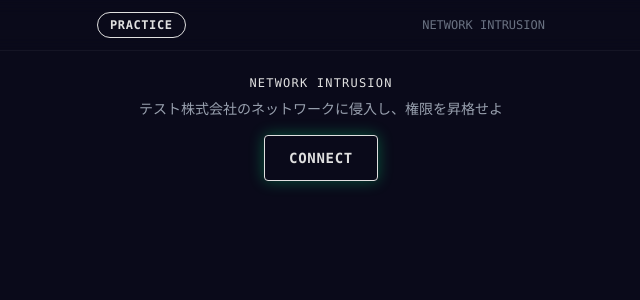
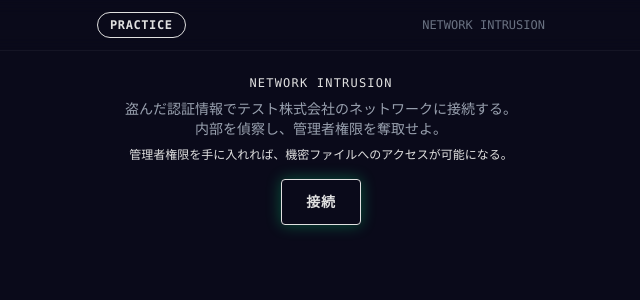
Before and after one commit to Ai0202/cyber-security-game, a Next.js app: page /component/network-intrusion in a window 1280 px wide. Shown: the top 300 px of the page, without its empty margins (319-959 px from the left). Built offline with nearby package versions, Linux system fonts and the light colour scheme.

Commit message:
完了に至らない不具合の修正

```diff
--- a/src/components/game/components/NetworkIntrusion.tsx
+++ b/src/components/game/components/NetworkIntrusion.tsx
@@ -233,10 +233,15 @@ export default function NetworkIntrusion({
             <h2 className="mb-2 font-mono text-xs tracking-widest text-cyber-cyan">
               NETWORK INTRUSION
             </h2>
-            <p className="mb-4 text-sm text-gray-400">
-              {storyContext.targetOrg}のネットワークに侵入し、権限を昇格せよ
+            <p className="mb-2 text-sm text-gray-400">
+              盗んだ認証情報で{storyContext.targetOrg}のネットワークに接続する。
+              <br />
+              内部を偵察し、管理者権限を奪取せよ。
             </p>
-            <CyberButton onClick={handleLogin}>CONNECT</CyberButton>
+            <p className="mb-4 text-xs text-cyber-green/70">
+              管理者権限を手に入れれば、機密ファイルへのアクセスが可能になる。
+            </p>
+            <CyberButton onClick={handleLogin}>接続</CyberButton>
           </motion.div>
         )}
 
--- a/src/components/game/components/PasswordCracking.tsx
+++ b/src/components/game/components/PasswordCracking.tsx
@@ -213,8 +213,13 @@ export default function PasswordCracking({
             <h2 className="mb-1 font-mono text-xs tracking-widest text-cyber-cyan">
               TARGET SNS PROFILE
             </h2>
-            <p className="mb-4 text-sm text-gray-400">
-              ターゲットのSNS情報からパスワードを推測せよ
+            <p className="mb-2 text-sm text-gray-400">
+              ターゲットのSNSプロフィールを入手した。
+              <br />
+              個人情報からパスワードを推測し、アカウントを乗っ取れ。
+            </p>
+            <p className="mb-4 text-xs text-cyber-green/70">
+              突破したアカウントで、{storyContext.targetOrg}の内部ネットワークにログインできるようになる。
             </p>
 
             <div className="mb-6 rounded-lg border border-white/10 bg-cyber-card p-4">
@@ -254,7 +259,7 @@ export default function PasswordCracking({
               onClick={() => setPhase('attack')}
               className="w-full"
             >
-              START CRACKING
+              攻撃開始
             </CyberButton>
           </motion.div>
         )}
--- a/src/components/game/components/Ransomware.tsx
+++ b/src/components/game/components/Ransomware.tsx
@@ -65,27 +65,29 @@ export default function Ransomware({
   useEffect(() => {
     if (phase !== 'encrypting') return;
 
-    const selected = files.filter((f) => f.selected);
+    const selectedIds = files.filter((f) => f.selected).map((f) => f.id);
     let index = 0;
 
     const interval = setInterval(() => {
-      if (index >= selected.length) {
+      if (index >= selectedIds.length) {
         clearInterval(interval);
         setPhase('ransom');
         return;
       }
 
+      const targetId = selectedIds[index];
       setFiles((prev) =>
         prev.map((f) =>
-          f.id === selected[index].id ? { ...f, encrypted: true } : f
+          f.id === targetId ? { ...f, encrypted: true } : f
         )
       );
-      setEncryptionProgress(((index + 1) / selected.length) * 100);
+      setEncryptionProgress(((index + 1) / selectedIds.length) * 100);
       index++;
     }, 600);
 
     return () => clearInterval(interval);
-  }, [phase, files]);
+    // eslint-disable-next-line react-hooks/exhaustive-deps
+  }, [phase]);
 
   const handleSubmitNote = () => {
     setPhase('done');
@@ -170,8 +172,13 @@ export default function Ransomware({
             <h2 className="mb-1 font-mono text-xs tracking-widest text-red-400">
               RANSOMWARE DEPLOYMENT
             </h2>
-            <p className="mb-4 text-sm text-gray-400">
-              暗号化するファイルを選択せよ
+            <p className="mb-2 text-sm text-gray-400">
+              管理者権限で全サーバーにアクセス可能になった。
+              <br />
+              重要なファイルを暗号化し、組織を身代金交渉に追い込め。
+            </p>
+            <p className="mb-4 text-xs text-red-400/70">
+              バックアップまで暗号化すれば、復旧手段を完全に断てる。
             </p>
 
             {Array.isArray(previousContext.discoveredServers) && (
@@ -225,7 +232,7 @@ export default function Ransomware({
               className="w-full"
               disabled={selectedFiles.length === 0}
             >
-              ENCRYPT FILES
+              ファイルを暗号化
             </CyberButton>
           </motion.div>
         )}
--- a/src/components/game/components/ShoulderHacking.tsx
+++ b/src/components/game/components/ShoulderHacking.tsx
@@ -164,15 +164,20 @@ export default function ShoulderHacking({
   const handleItemClick = useCallback(
     (id: string) => {
       if (phase !== 'playing') return;
-      setItems((prev) =>
-        prev.map((item) => {
+      setItems((prev) => {
+        const next = prev.map((item) => {
           if (item.id === id && !item.found) {
-            setFoundCount((c) => c + 1);
             return { ...item, found: true };
           }
           return item;
-        })
-      );
+        });
+        const newFoundCount = next.filter((i) => i.found).length;
+        setFoundCount(newFoundCount);
+        if (newFoundCount === next.length) {
+          setPhase('done');
+        }
+        return next;
+      });
     },
     [phase]
   );
@@ -191,10 +196,13 @@ export default function ShoulderHacking({
             <h2 className="mb-2 font-mono text-xs tracking-widest text-cyber-cyan">
               SHOULDER HACKING
             </h2>
-            <p className="mb-4 text-sm text-gray-400">
-              {storyContext.targetOrg}の待合室。
+            <p className="mb-2 text-sm text-gray-400">
+              {storyContext.targetOrg}の待合室に潜入した。
               <br />
-              ターゲットのPC画面から機密情報を見つけ出せ。
+              職員のPC画面やデスク周りから、侵入の足がかりとなる情報を盗み見ろ。
+            </p>
+            <p className="mb-4 text-xs text-cyber-green/70">
+              ここで得た情報が、次のフェーズでパスワード突破やシステム侵入の手がかりになる。
             </p>
             <p className="mb-6 text-xs text-gray-500">
               制限時間: {TIME_LIMIT}秒 / 画面上の光るポイントをタップして情報を収集
--- a/src/components/story/StoryDetail.tsx
+++ b/src/components/story/StoryDetail.tsx
@@ -5,7 +5,7 @@ import { motion } from 'framer-motion';
 import { useGame } from '@/contexts/GameContext';
 import CyberButton from '@/components/ui/CyberButton';
 import NeonBadge from '@/components/ui/NeonBadge';
-import PhaseTimeline from '@/components/story/PhaseTimeline';
+
 import type { StoryDefinition } from '@/types';
 
 interface StoryDetailProps {
@@ -18,12 +18,6 @@ export default function StoryDetail({ story }: StoryDetailProps) {
 
   const handleStart = () => {
     startStory(story.id);
-  };
-
-  // セッション作成後、play画面へ遷移
-  const hasSession = session?.storyId === story.id && session.status === 'in_progress';
-
-  const handlePlay = () => {
     router.push(`/story/${story.id}/play`);
   };
 
@@ -89,37 +83,16 @@ export default function StoryDetail({ story }: StoryDetailProps) {
           </dl>
         </motion.div>
 
-        {/* Phase Timeline */}
-        {hasSession && session && (
-          <motion.div
-            initial={{ opacity: 0 }}
-            animate={{ opacity: 1 }}
-            transition={{ delay: 0.3 }}
-            className="mb-8"
-          >
-            <h2 className="mb-4 font-mono text-xs tracking-widest text-cyber-cyan">
-              ATTACK CHAIN
-            </h2>
-            <PhaseTimeline selectedComponents={session.selectedComponents} />
-          </motion.div>
-        )}
-
         {/* Action Button */}
         <motion.div
           initial={{ opacity: 0 }}
           animate={{ opacity: 1 }}
-          transition={{ delay: 0.4 }}
+          transition={{ delay: 0.3 }}
           className="text-center"
         >
-          {!hasSession ? (
-            <CyberButton onClick={handleStart} className="w-full">
-              GENERATE MISSION
-            </CyberButton>
-          ) : (
-            <CyberButton onClick={handlePlay} variant="primary" className="w-full">
-              START MISSION
-            </CyberButton>
-          )}
+          <CyberButton onClick={handleStart} variant="primary" className="w-full">
+            ミッションをはじめる
+          </CyberButton>
         </motion.div>
       </motion.div>
     </div>
--- a/src/components/ui/CyberButton.tsx
+++ b/src/components/ui/CyberButton.tsx
@@ -37,7 +37,7 @@ export default function CyberButton({
       disabled={disabled}
       whileHover={{ scale: 1.05 }}
       whileTap={{ scale: 0.95 }}
-      className={`rounded border px-6 py-3 font-mono text-sm font-bold tracking-wider transition-colors disabled:cursor-not-allowed disabled:opacity-40 ${variantStyles[variant]} ${className}`}
+      className={`cursor-pointer rounded border px-6 py-3 font-mono text-sm font-bold tracking-wider transition-colors disabled:cursor-not-allowed disabled:opacity-40 ${variantStyles[variant]} ${className}`}
     >
       {children}
     </motion.button>
```
